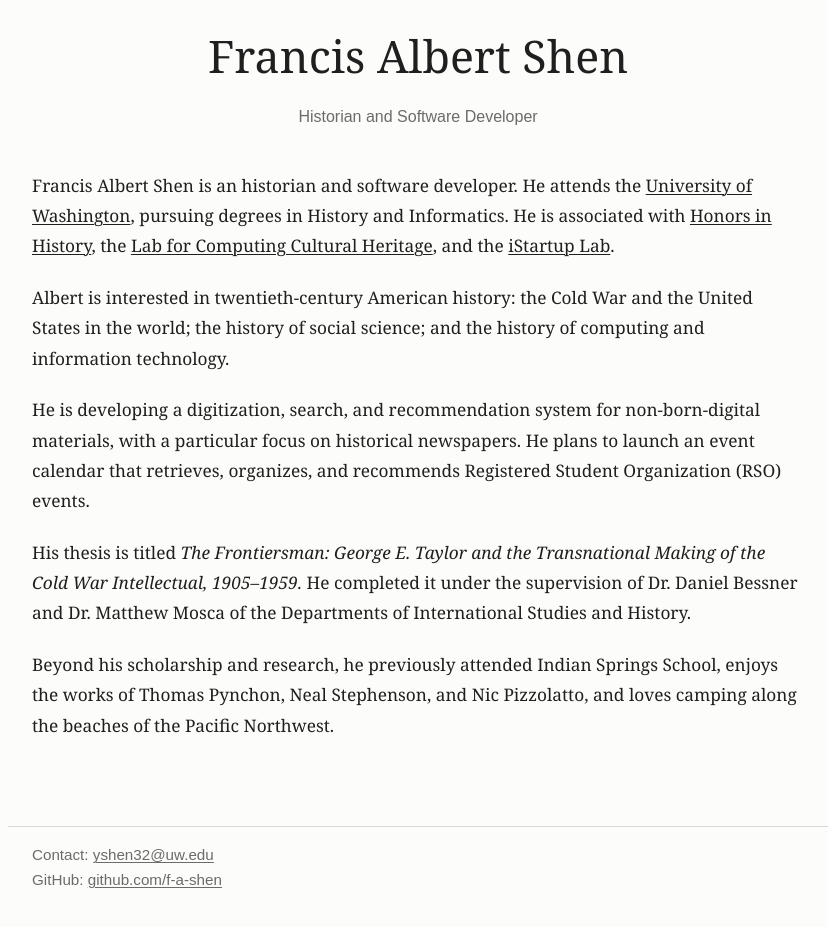
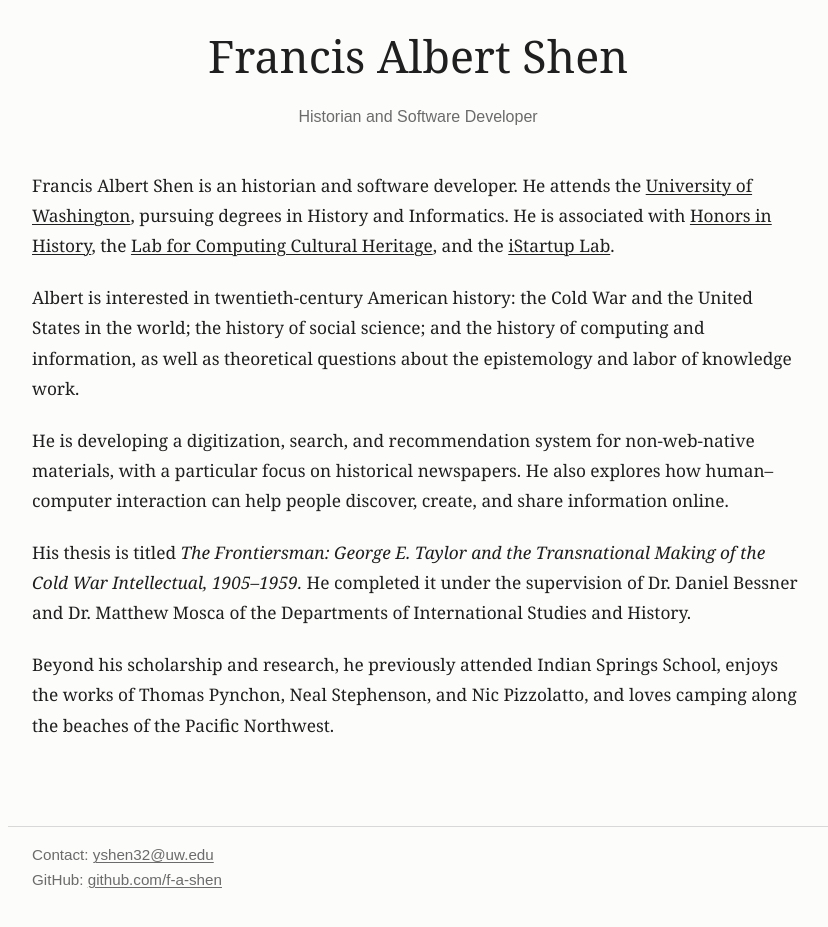
Before and after one commit to f-a-shen/personal-bio-host, a Jekyll site: the page index.html, which Jekyll copies as it is, in a window 1280 px wide, cut to the strip 308-1240 px from the top of the page. Shown: the top 927 px of the strip, without its empty margins (222-1050 px from the left). Built offline with Jekyll 4.4.1, drawn with Linux system fonts in a browser that asks for light colours.

Commit message:
Update home

```diff
--- a/index.html
+++ b/index.html
@@ -41,11 +41,11 @@
       </p>
 
       <p>
-        Albert is interested in twentieth-century American history: the Cold War and the United States in the world; the history of social science; and the history of computing and information technology.
+        Albert is interested in twentieth-century American history: the Cold War and the United States in the world; the history of social science; and the history of computing and information, as well as theoretical questions about the epistemology and labor of knowledge work.
       </p>
 
       <p>
-        He is developing a digitization, search, and recommendation system for non-born-digital materials, with a particular focus on historical newspapers. He plans to launch an event calendar that retrieves, organizes, and recommends Registered Student Organization (RSO) events.
+        He is developing a digitization, search, and recommendation system for non-web-native materials, with a particular focus on historical newspapers. He also explores how human–computer interaction can help people discover, create, and share information online.
       </p>
 
       <p>
```
